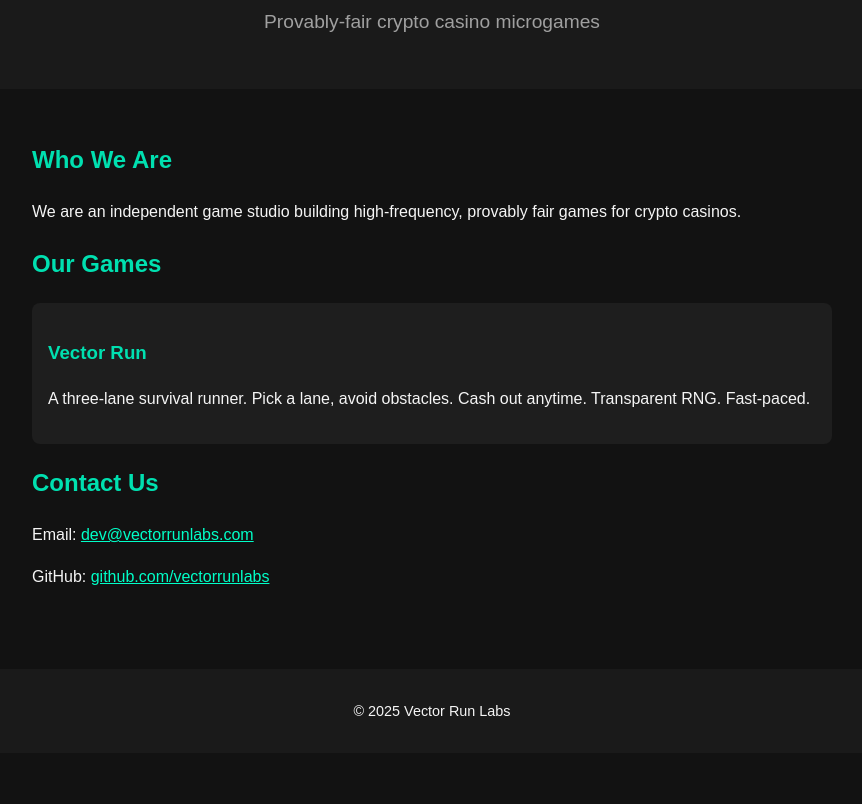
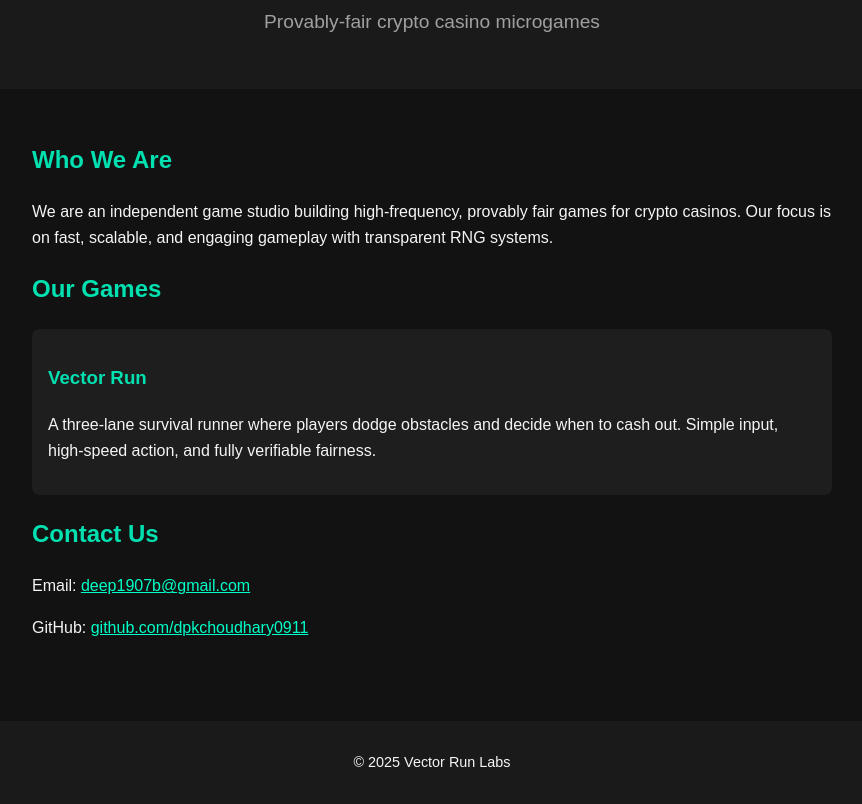
Before and after one commit to dpkchoudhary0911/dpkchoudhary0911.github.io, a plain HTML site: page index.html in a window 1280 px wide. Shown: the part 108-912 px from the top of the page, without its empty margins (208-1070 px from the left). Before the commit the page ends 861 px from the top, so only its background shows below. Drawn offline with Linux system fonts and the light colour scheme.

Commit message:
Update index.html

```diff
--- a/index.html
+++ b/index.html
@@ -11,28 +11,34 @@
     <div class="logo">Vector Run Labs</div>
     <p class="tagline">Provably-fair crypto casino microgames</p>
   </header>
+
   <main>
     <section id="about">
       <h1>Who We Are</h1>
       <p>
         We are an independent game studio building high-frequency, provably fair games for crypto casinos.
+        Our focus is on fast, scalable, and engaging gameplay with transparent RNG systems.
       </p>
     </section>
+
     <section id="games">
       <h2>Our Games</h2>
       <div class="game">
         <h3>Vector Run</h3>
         <p>
-          A three-lane survival runner. Pick a lane, avoid obstacles. Cash out anytime. Transparent RNG. Fast-paced.
+          A three-lane survival runner where players dodge obstacles and decide when to cash out.
+          Simple input, high-speed action, and fully verifiable fairness.
         </p>
       </div>
     </section>
+
     <section id="contact">
       <h2>Contact Us</h2>
-      <p>Email: <a href="mailto:dev@vectorrunlabs.com">dev@vectorrunlabs.com</a></p>
-      <p>GitHub: <a href="https://github.com/vectorrunlabs">github.com/vectorrunlabs</a></p>
+      <p>Email: <a href="mailto:deep1907b@gmail.com">deep1907b@gmail.com</a></p>
+      <p>GitHub: <a href="https://github.com/dpkchoudhary0911">github.com/dpkchoudhary0911</a></p>
     </section>
   </main>
+
   <footer>
     <p>&copy; 2025 Vector Run Labs</p>
   </footer>
```
